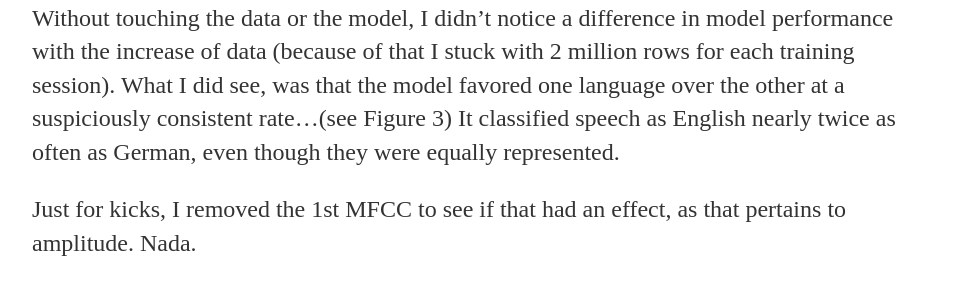
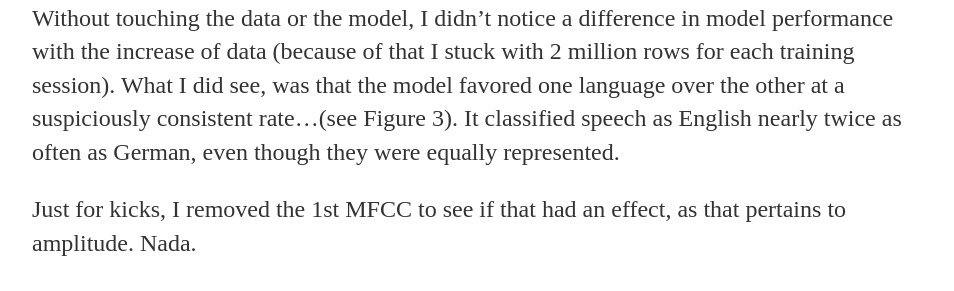
Before and after one commit to a-n-rose/a-n-rose.github.io, a Jekyll site: the page built from _posts/2018-08-22-language-classifier.md, in a window 1280 px wide and 900 px high, scrolled down 1758 px. Shown: the part 255-546 px from the top of the window, without its empty margins (160-1114 px from the left). Built offline with Jekyll 4.4.1, drawn with Linux system fonts in a browser that asks for light colours.

Commit message:
minor edit

```diff
--- a/_posts/2018-08-22-language-classifier.md
+++ b/_posts/2018-08-22-language-classifier.md
@@ -26,7 +26,7 @@ The first neural network I trained was a simple ANN, with only 3 layers (includi
 
 I fed it varying numbers of rows of MFCC data, starting with 1 million and working up to 4 million (not to take up too much memory on the machine I used), and also playing with batchsizes and epochs. Eventually I found a sweetspot using batchsizes of 100 and epochs of 50 to show the general nature of how a model trained without taking too long. For reference, a 1 second clip of speech would result in appx. 100 rows of MFCCs.
 
-Without touching the data or the model, I didn't notice a difference in model performance with the increase of data (because of that I stuck with 2 million rows for each training session). What I did see, was that the model favored one language over the other at a suspiciously consistent rate...(see Figure 3) It classified speech as English nearly twice as often as German, even though they were equally represented.
+Without touching the data or the model, I didn't notice a difference in model performance with the increase of data (because of that I stuck with 2 million rows for each training session). What I did see, was that the model favored one language over the other at a suspiciously consistent rate...(see Figure 3). It classified speech as English nearly twice as often as German, even though they were equally represented.
 
 Just for kicks, I removed the 1st MFCC to see if that had an effect, as that pertains to amplitude. Nada.
 
```
